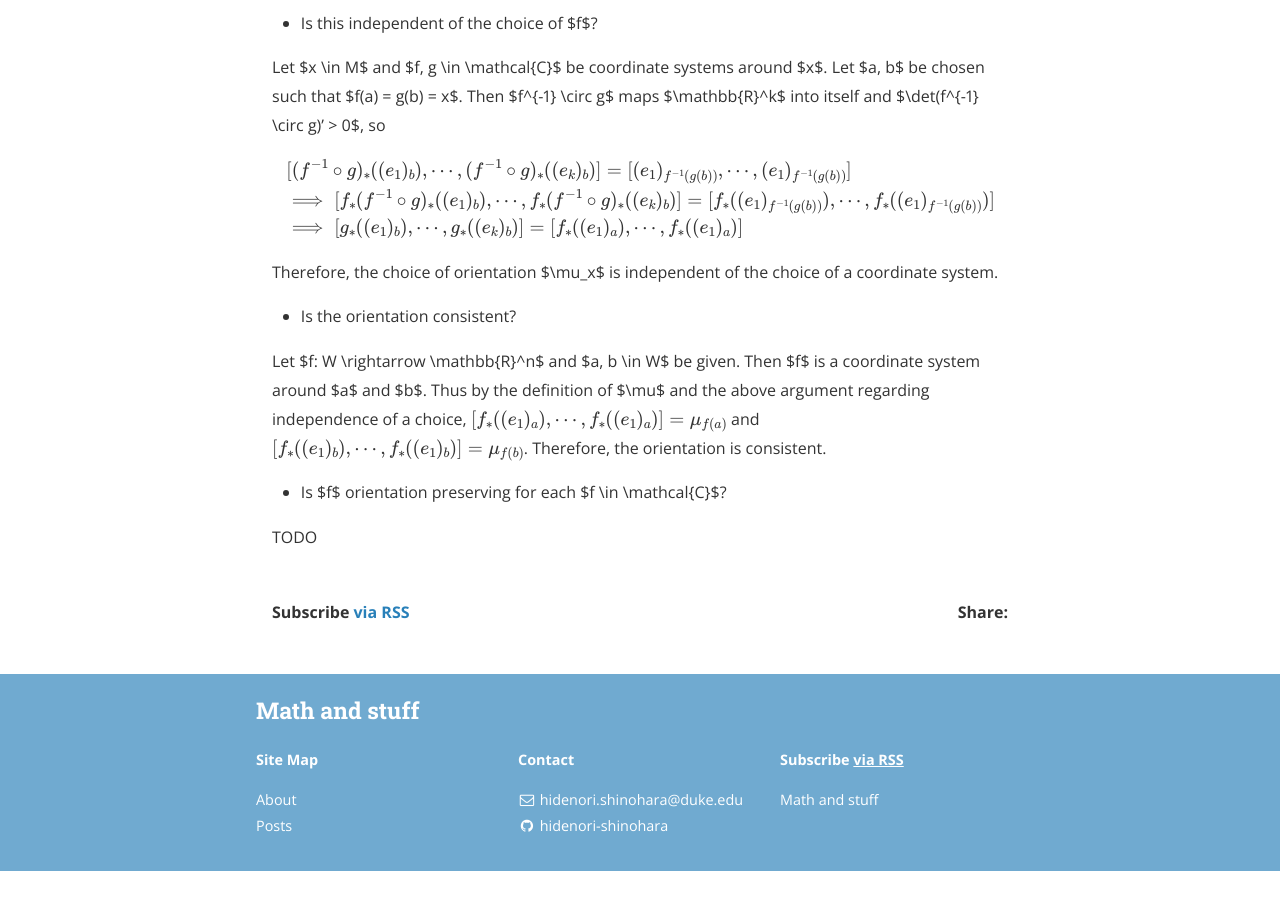
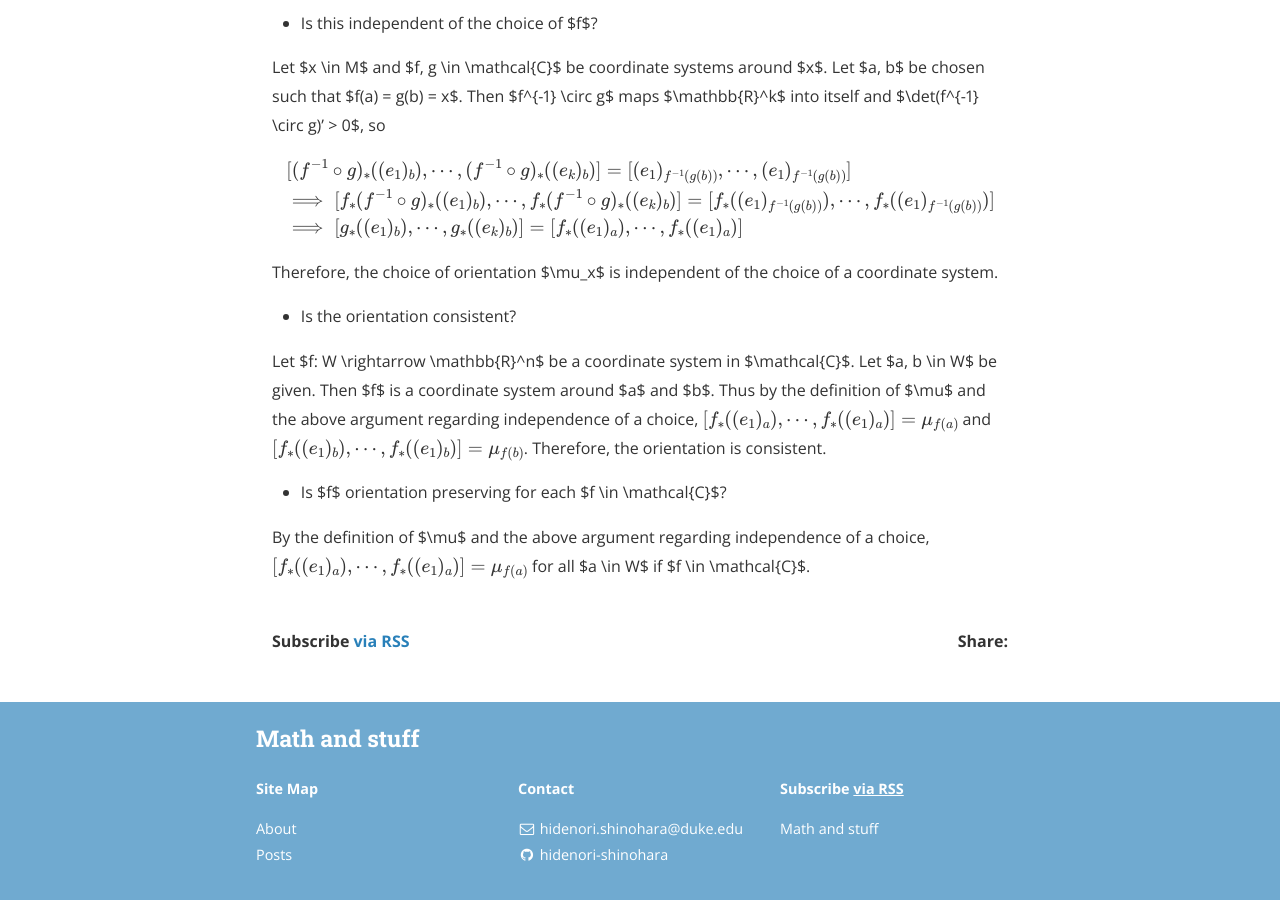
Before and after one commit to hidenori-shinohara/hidenori-shinohara.github.io, a Jekyll site: the page built from _posts/spivak/chapter5/2019-12-17-orientation-preserving-ex-5-10.md, in a window 1280 px wide and 900 px high, scrolled down 817 px. Built offline with Jekyll 4.4.1, drawn with Linux system fonts in a browser that asks for light colours; nearby versions of some CDN libraries; formulas are drawn with MathJax 3; before the commit the page ends 1688 px from its top, so only the background shows below that.

Commit message:
Finish ex 5-10 [spivak]

```diff
--- a/_posts/spivak/chapter5/2019-12-17-orientation-preserving-ex-5-10.md
+++ b/_posts/spivak/chapter5/2019-12-17-orientation-preserving-ex-5-10.md
@@ -40,11 +40,12 @@ Therefore, the choice of orientation $\mu_x$ is independent of the choice of a c
 
 * Is the orientation consistent?
 
-Let $f: W \rightarrow \mathbb{R}^n$ and $a, b \in W$ be given.
+Let $f: W \rightarrow \mathbb{R}^n$ be a coordinate system in $\mathcal{C}$.
+Let $a, b \in W$ be given.
 Then $f$ is a coordinate system around $a$ and $b$.
 Thus by the definition of $\mu$ and the above argument regarding independence of a choice, $$[f_*((e_1)_a), \cdots, f_*((e_1)_a)] = \mu_{f(a)}$$ and $$[f_*((e_1)_b), \cdots, f_*((e_1)_b)] = \mu_{f(b)}$$.
 Therefore, the orientation is consistent.
 
 * Is $f$ orientation preserving for each $f \in \mathcal{C}$?
 
-TODO
+By the definition of $\mu$ and the above argument regarding independence of a choice, $$[f_*((e_1)_a), \cdots, f_*((e_1)_a)] = \mu_{f(a)}$$ for all $a \in W$ if $f \in \mathcal{C}$.
```
